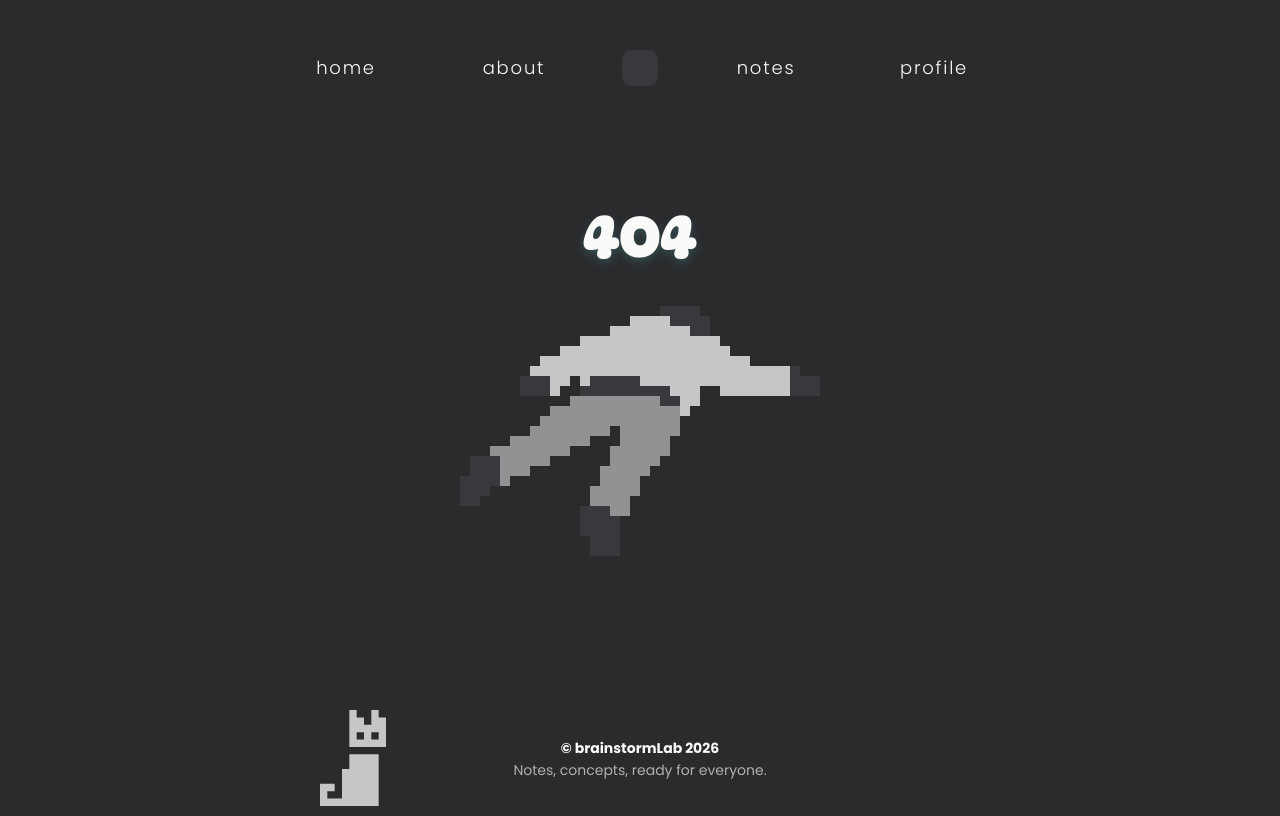
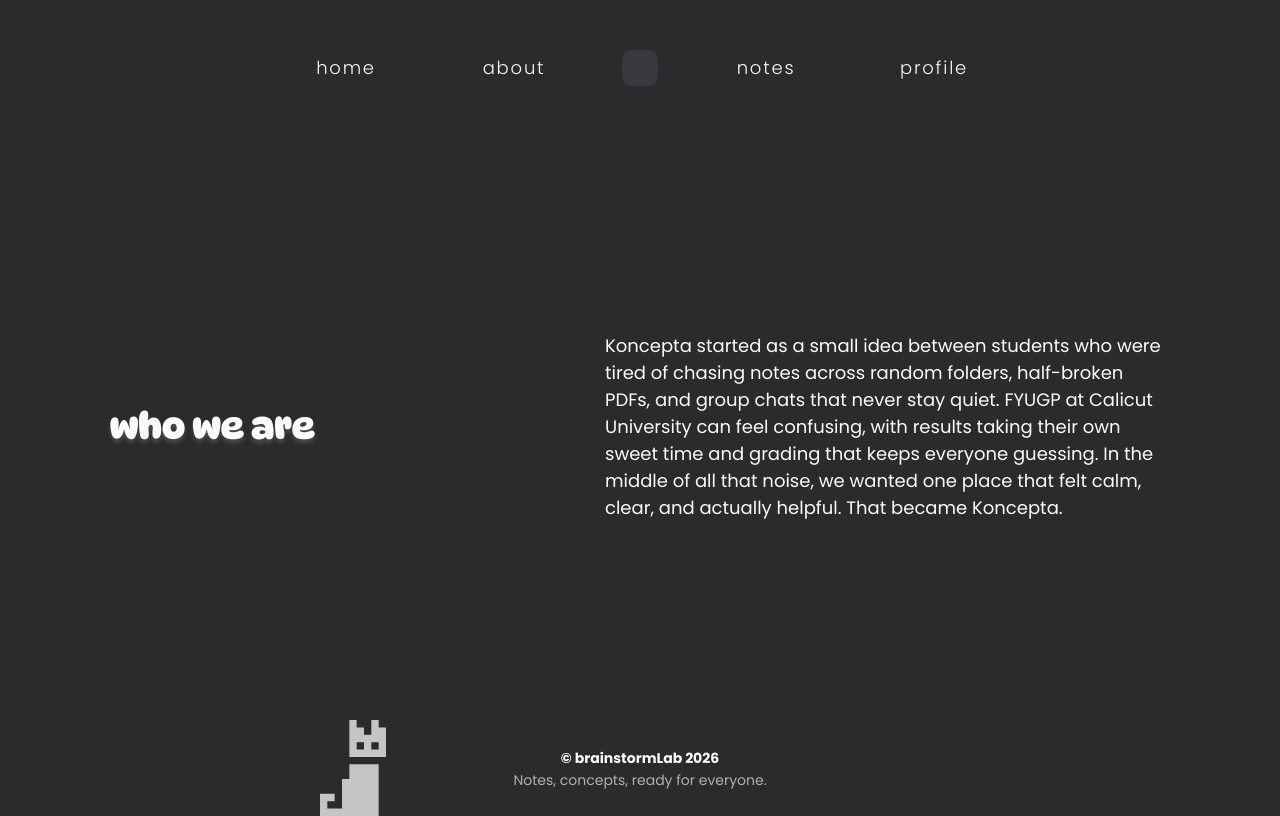
Before and after one commit to theBrainstormLab/koncepta, a React (Vite) app: page /about in a window 1280 px wide. Before the commit this address had no page. Built offline with nearby package versions, Linux system fonts and the light colour scheme; some icons are missing.

Commit message:
Add About page

```diff
--- a/src/App.jsx
+++ b/src/App.jsx
@@ -6,6 +6,7 @@
 import NotFound from "./pages/NotFound";
 import Modules from "./pages/modules";
 import NoteView from "./pages/NoteView";
+import About from "./pages/about";
 
 function App() {
   return (
@@ -16,7 +17,7 @@
         <Route path="*" element={<NotFound />} />
         <Route path="/modules" element={<Modules />} />
         <Route path="/note-view" element={<NoteView />} />
-
+        <Route path="/about" element={<About />} />
         {/* <Route path="/about" element={<About />} /> */}
       </Routes>
       <Footer />
--- a/src/components/navbar.jsx
+++ b/src/components/navbar.jsx
@@ -16,7 +16,7 @@
           home
         </a>
         <a
-          href="/"
+          href="/about"
           className="text-base md:text-lg md:w-[120px] md:tracking-widest"
         >
           about
--- a/src/index.css
+++ b/src/index.css
@@ -59,3 +59,13 @@
 a:hover {
   text-decoration: underline;
 }
+
+/* hide scrollbar in chrome browser */
+.no-scrollbar {
+  -ms-overflow-style: none;
+  scrollbar-width: none;
+}
+
+.no-scrollbar::-webkit-scrollbar {
+  display: none;
+}
--- /dev/null
+++ b/src/pages/about.jsx
@@ -0,0 +1,39 @@
+function About() {
+  const aboutData = [
+    {
+      title: "who we are",
+      text: `Koncepta started as a small idea between students who were tired of chasing notes across random folders, half-broken PDFs, and group chats that never stay quiet. FYUGP at Calicut University can feel confusing, with results taking their own sweet time and grading that keeps everyone guessing. In the middle of all that noise, we wanted one place that felt calm, clear, and actually helpful. That became Koncepta.`,
+    },
+    {
+      title: "what we do",
+      text: `We collect notes, explanations, and little nuggets of clarity shared by students and teachers. Then we clean them up and turn them into simple guides that feel friendly and easy to read. No heavy language, no headache, just study material that actually makes sense and feels doable, even on those tired late-night study sessions.`,
+    },
+    {
+      title: "we're still figuring things out",
+      text: `Koncepta isn’t perfect, and we’re not trying to act like it is. Some subjects might be missing, some notes might need a tweak, and that’s okay. This place grows because people pitch in. Every small correction, tiny suggestion, or shared note helps it become a little better than it was yesterday.`,
+    },
+    {
+      title: "made better by everyone",
+      text: `Koncepta works because the community does. It’s slowly turning into a space built by all of us, for all of us, one shared bit of understanding at a time.`,
+    },
+  ];
+  return (
+    <div className="h-[calc(100svh-200px)] overflow-y-scroll snap-y snap-mandatory no-scrollbar">
+      {aboutData.map((section, index) => (
+        <div
+          key={index}
+          className="h-full flex items-center justify-center snap-start"
+        >
+          <div className="flex flex-col flex-row items-center gap-[88px]">
+            <h1 className="font-[DynaPuff] font-bold w-[407px] text-[36px] text-left text-shadow-[0_4px_4px_#fafaf826]">
+              {section.title}
+            </h1>
+
+            <p className="w-[565px] text-[18px] text-left">{section.text}</p>
+          </div>
+        </div>
+      ))}
+    </div>
+  );
+}
+export default About;
```
